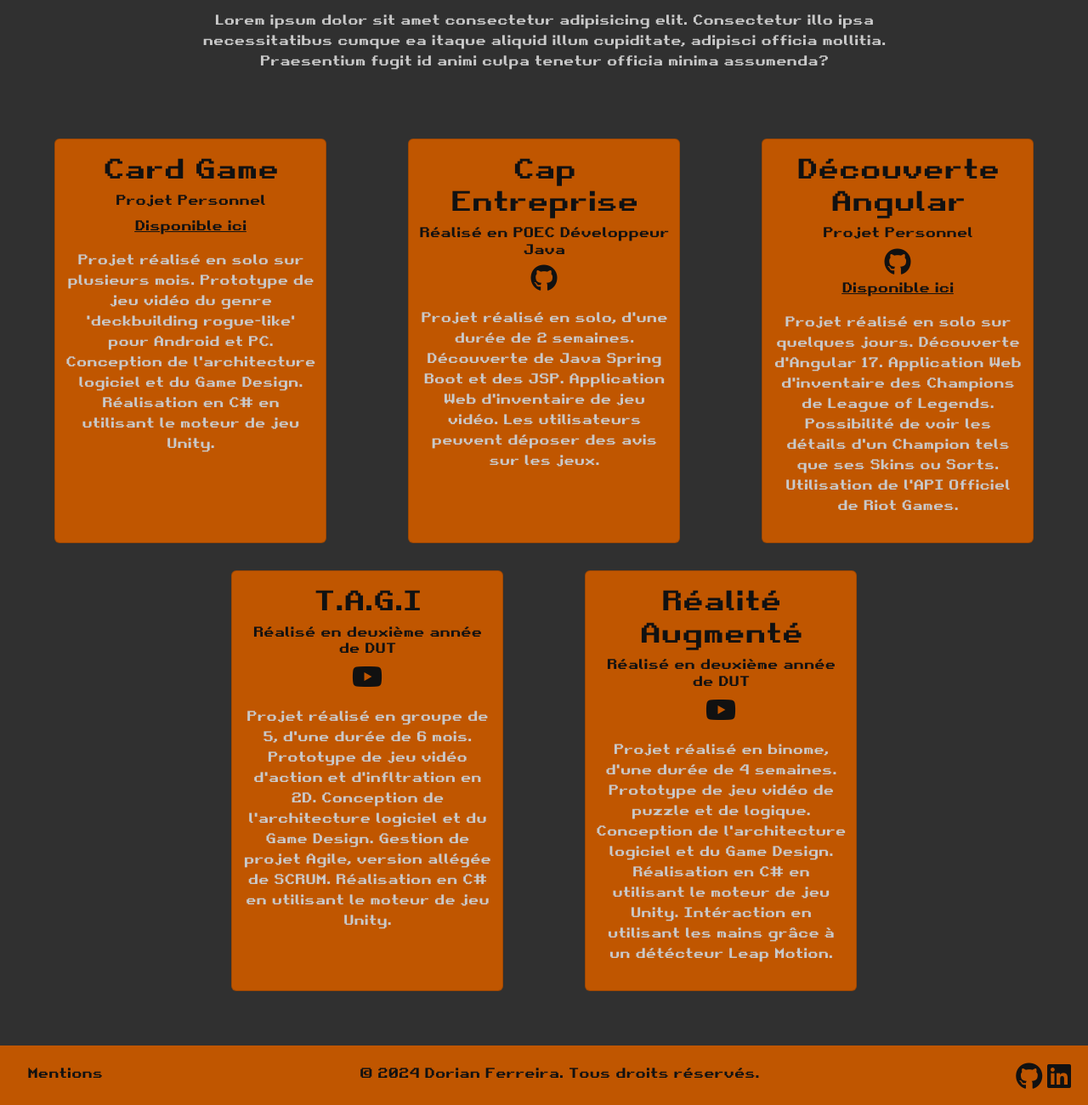
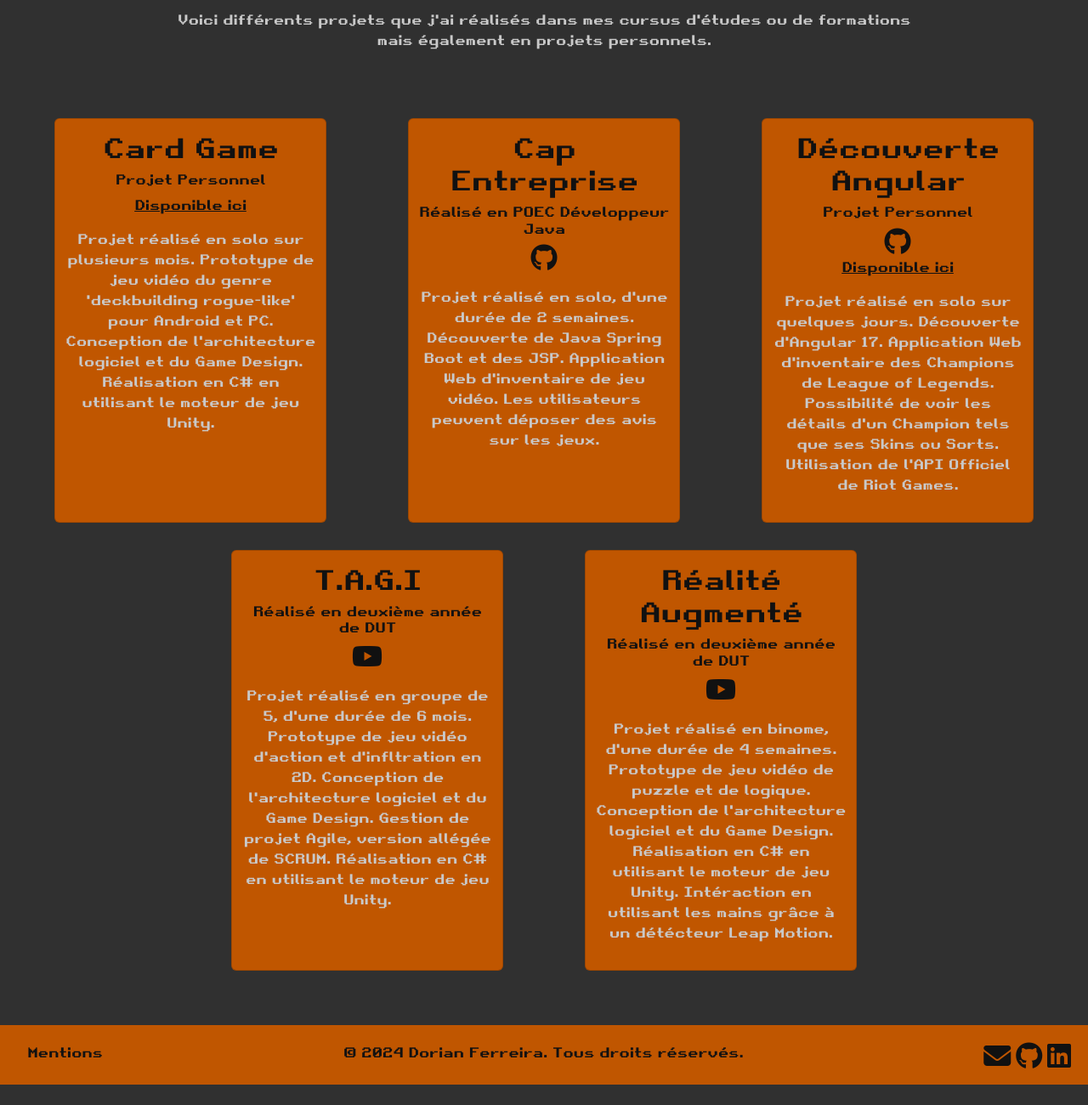
Before and after one commit to Dorian-Ferreira/Dorian-Ferreira.github.io, a plain HTML site: page project.html in a window 1280 px wide. Shown: the part 365-1665 px from the top of the page at 85% size. After the commit the page ends 1641 px from the top, so only its background shows below. Drawn offline with nearby package versions, Linux system fonts and the light colour scheme.

Commit message:
Add - email to footer

```diff
--- a/project.html
+++ b/project.html
@@ -38,10 +38,8 @@
 			<section class="row">
 				<h2>Réalisations</h2>
 				<p class="mt-3" id="desc">
-					Lorem ipsum dolor sit amet consectetur adipisicing elit. Consectetur
-					illo ipsa necessitatibus cumque ea itaque aliquid illum cupiditate,
-					adipisci officia mollitia. Praesentium fugit id animi culpa tenetur
-					officia minima assumenda?
+					Voici différents projets que j'ai réalisés dans mes cursus d'études ou
+					de formations mais également en projets personnels.
 				</p>
 				<div id="list"></div>
 			</section>
@@ -51,6 +49,9 @@
 				<li><a href="mentions.html">Mentions</a></li>
 				<li>© 2024 Dorian Ferreira. Tous droits réservés.</li>
 				<li>
+					<a href="mailto:dorian.ferreira42@gmail.com"
+						><i class="fa-solid fa-envelope fa-2x"></i
+					></a>
 					<a href="https://github.com/Dorian-Ferreira"
 						><i class="fa-brands fa-github fa-2x"></i
 					></a>
```
Also changed, not shown: index.html (+4 -1 lines), mentions.html (+3 -0 lines).
